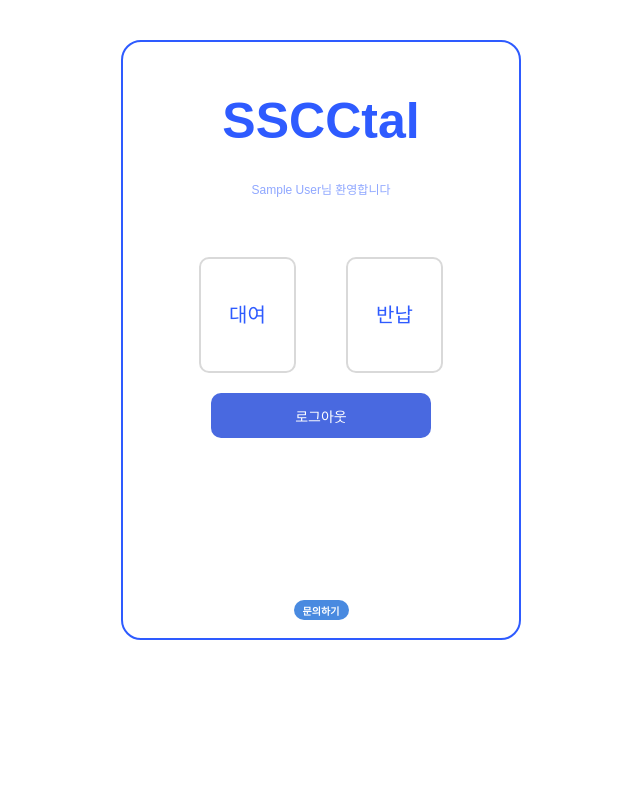
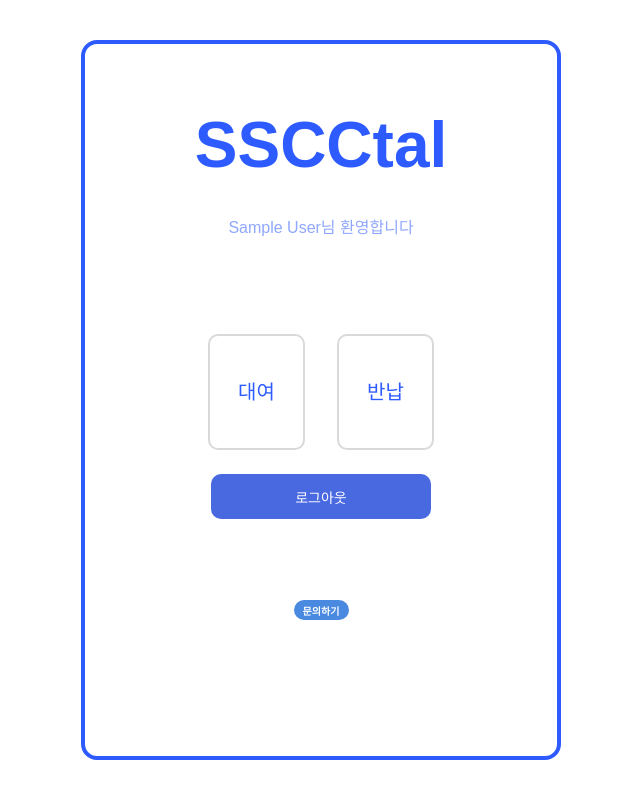
Before and after one commit to SSCC-Library/SSCCtal-FE.kiosk, a React (Vite) app: page /#/main in a window 1280 px wide. Shown: the whole page, without its empty margins (319-959 px from the left). Built offline with nearby package versions, Linux system fonts and the light colour scheme; no server answers; sample sign-in values are in the browser's storage.

Commit message:
design: 메인 페이지 디자인 수정 (#29)

```diff
--- a/src/pages/main/main.css
+++ b/src/pages/main/main.css
@@ -1,35 +1,13 @@
-.main-container {
-	width: 400px;
-	height: 600px;
-	margin: 40px auto 0 auto;
-	background: #fff;
-	border: 2px solid #2e5bff;
-	border-radius: 20px;
-	box-sizing: border-box;
-	font-family: 'Noto Sans KR', sans-serif;
-
-	display: flex;
-	flex-direction: column;
-	align-items: center;
-}
-
-.main-title {
-	margin-top: 50px;
-	font-weight: 700;
-	font-size: 50px;
-	color: #2e5bff;
-}
-
 .main-label {
-	margin-top: 30px;
-	font-size: 12px;
+	margin-top: 2em;
+	font-size: 2em;
 	color: #8fa7ff;
 }
 
 .main-button-container {
 	display: flex;
 	flex-direction: row;
-	gap: 50px;
+	gap: 4em;
 	justify-content: center;
 	align-items: center;
 }
@@ -38,6 +16,6 @@
 	display: flex;
 	flex-direction: column;
 	align-items: center;
-	gap: 20px; /* 위 두 버튼과 아래 버튼 사이 간격 */
-	margin-top: 60px;
+	gap: 3em; /* 위 두 버튼과 아래 버튼 사이 간격 */
+	margin-top: 12em;
 }
--- a/src/pages/main/main_form.jsx
+++ b/src/pages/main/main_form.jsx
@@ -4,11 +4,26 @@ import './main.css';
 import { useNavigate } from 'react-router-dom';
 import { INFO_MESSAGES } from '@/constants/messages';
 import AlertModal from '@/components/alert_modal';
-
+import { qrScanStart } from '../../api/qr_api';
 function MainForm() {
 	const navigate = useNavigate();
 	const [is_open, set_is_open] = useState(false);
 	const [message, set_message] = useState('');
+
+	const handle_qr_scan = async () => {
+		try {
+			const res = await qrScanStart();
+			if (res.success === false) {
+				alert('QR 인식이 실패하였습니다. ISBN을 직접 입력해주세요');
+				set_is_id_input(true);
+			} else if (res.success === true) {
+				handle_item_flow(res);
+			}
+		} catch (err) {
+			console.error('QR 요청 실패:', err);
+			alert('요청 중 오류 발생');
+		}
+	};
 
 	return (
 		<div className="main-button-wrapper">
@@ -25,6 +40,12 @@ function MainForm() {
 				>
 					반납
 				</Button>
+				{/* <Button onClick={() => handle_qr_scan()} class_name="square-button">
+					대여
+				</Button>
+				<Button onClick={() => handle_qr_scan()} class_name="square-button">
+					반납
+				</Button> */}
 			</div>
 			<Button onClick={() => navigate('/')} class_name="default-button">
 				로그아웃
--- a/src/pages/main/main_page.jsx
+++ b/src/pages/main/main_page.jsx
@@ -1,17 +1,17 @@
 import MainForm from './main_form';
 import './main.css';
 import { use_user } from '@/hooks/use_user';
+import { PageContainer } from '../../components/page_container';
 function MainPage() {
 	const user = use_user();
 
 	if (!user) return null;
 
 	return (
-		<div className="main-container">
-			<div className="main-title">SSCCtal</div>
+		<PageContainer title="SSCCtal" title_color="#2e5bff">
 			<div className="main-label">{user.name}님 환영합니다</div>
 			<MainForm />
-		</div>
+		</PageContainer>
 	);
 }
 /*function MainPage() {
```
